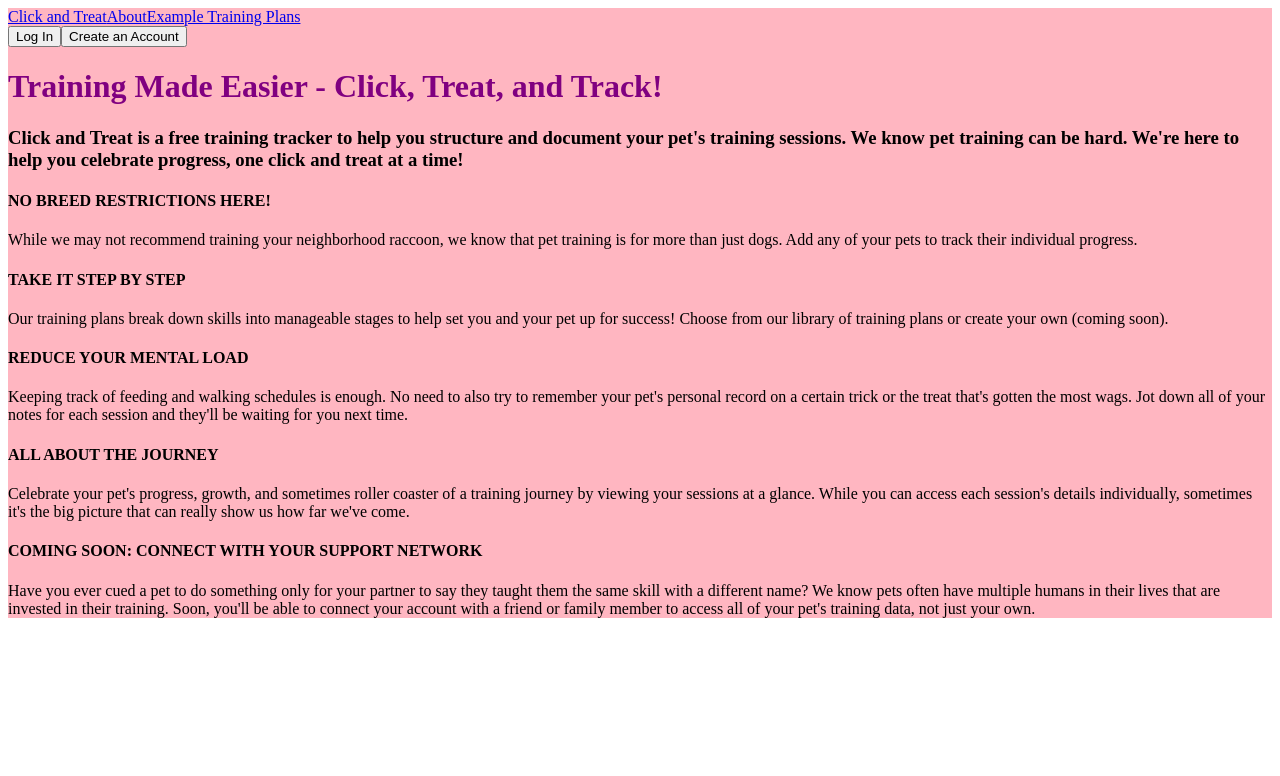
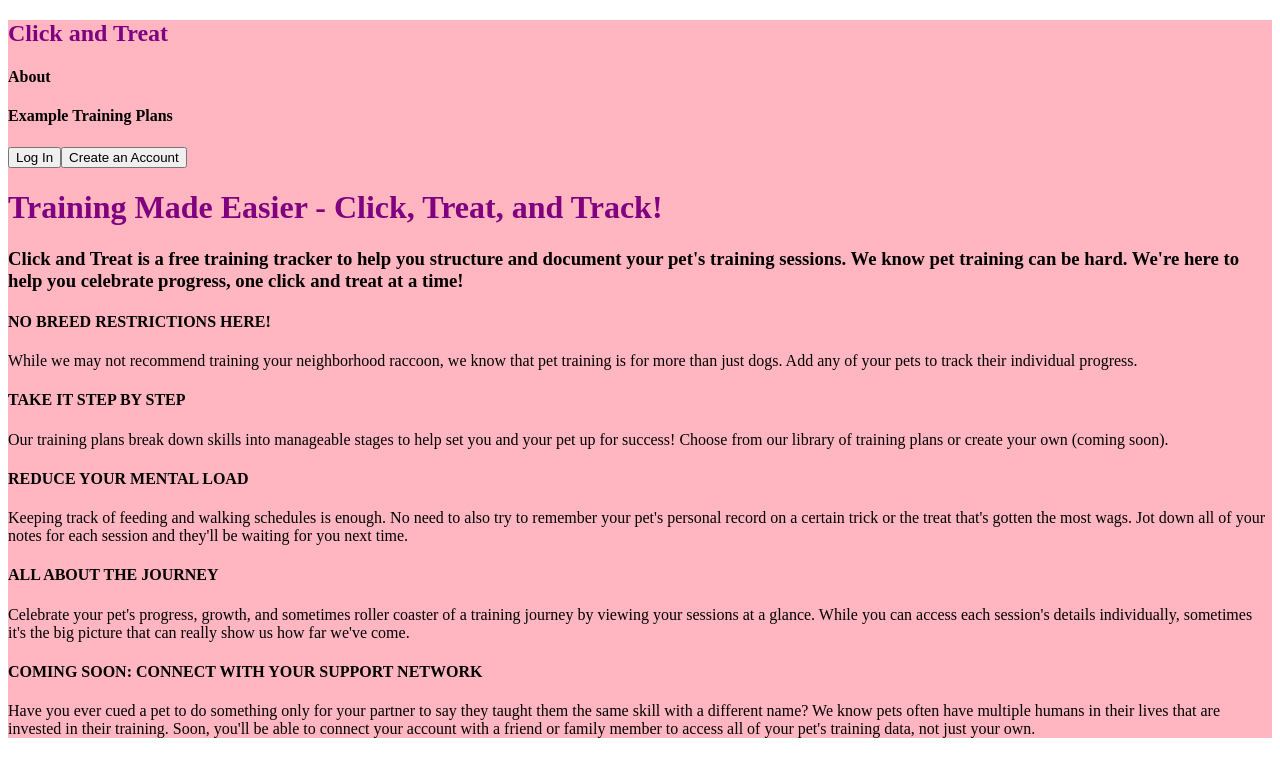
Before and after one commit to tati-guzman/click-and-treat, a React (Vite) app in the folder client/: page / in a window 1280 px wide. Shown: the top 776 px of the page. Built offline with nearby package versions, Linux system fonts and the light colour scheme; a web font is replaced by a local one.

Commit message:
Switches from links to using useNavigate to toggle React Router when buttons or headers are pressed and adds nav class to div for styling

```diff
--- a/client/src/components/NavBar.jsx
+++ b/client/src/components/NavBar.jsx
@@ -1,6 +1,6 @@
 //Import necessary functionalities
 import React from 'react';
-import { Link } from 'react-router-dom';
+import { useNavigate } from 'react-router-dom';
 import { UserStatus } from '../context/UserContext.jsx';
 
 //Import log in component to hang out in the upper right hand corner of the page
@@ -11,26 +11,30 @@ const NavBar = () => {
     //Import user information to toggle log in/log out buttons
     const { loggedUser, setLoggedUser } = UserStatus();
 
-    //Logout function to remove logged user
+    //Logout function to remove logged user and go back to home
     const logout = () => {
         setLoggedUser(null);
+        navigate('/homepage');
     }
 
+    //useNavigate hook to give the buttons the functionality to alter the routes
+    const navigate = useNavigate();
+
     return (
-        <nav>
+        <nav className="nav">
             {/* Replace header with logo in the future */}
 
             {loggedUser
-            ? <Link to="/dashboard">Click and Treat</Link>
-            : <Link to="/homepage">Click and Treat</Link>}
+            ? <h1 onClick={() => navigate('/dashboard')} className="nav">Click and Treat</h1>
+            : <h1 onClick={() => navigate('/homepage')} className="nav">Click and Treat</h1>}
 
-            <Link to="/about">About</Link>
-            <Link to="/examples">Example Training Plans</Link>
+            <h4 onClick={() => navigate('/about')}>About</h4>
+            <h4 onClick={() => navigate('/examples')}>Example Training Plans</h4>
 
             {loggedUser
             ? <div>
-                <Link to="/account"><button>Account Information</button></Link>
-                <Link to="/homepage"><button onClick={logout}>Log Out</button></Link>
+                <button onClick={() => navigate('/account')} className="nav">Account Information</button>
+                <button onClick={logout} className="nav">Log Out</button>
             </div>
             : <LogIn />}
         </nav>
```
